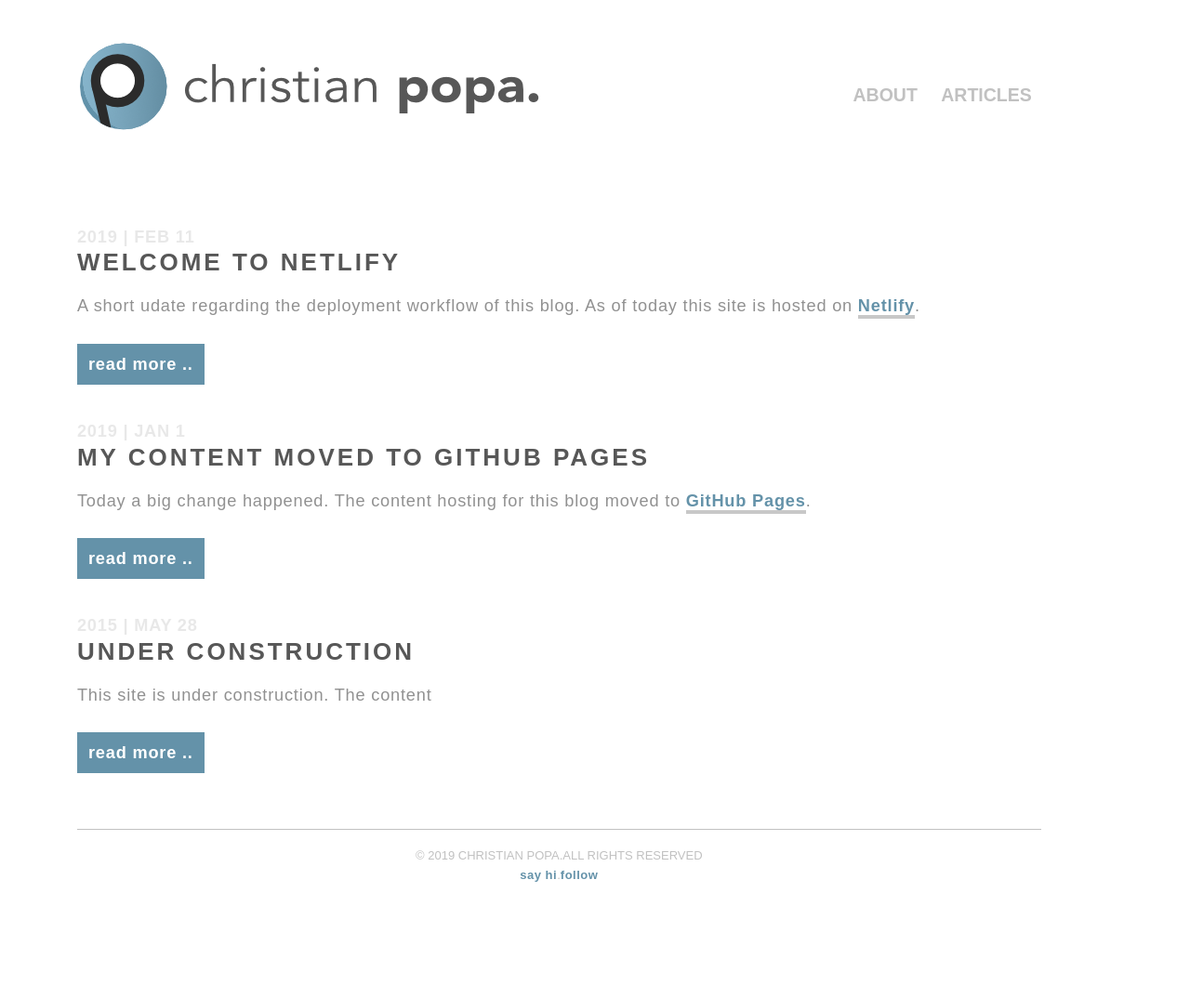
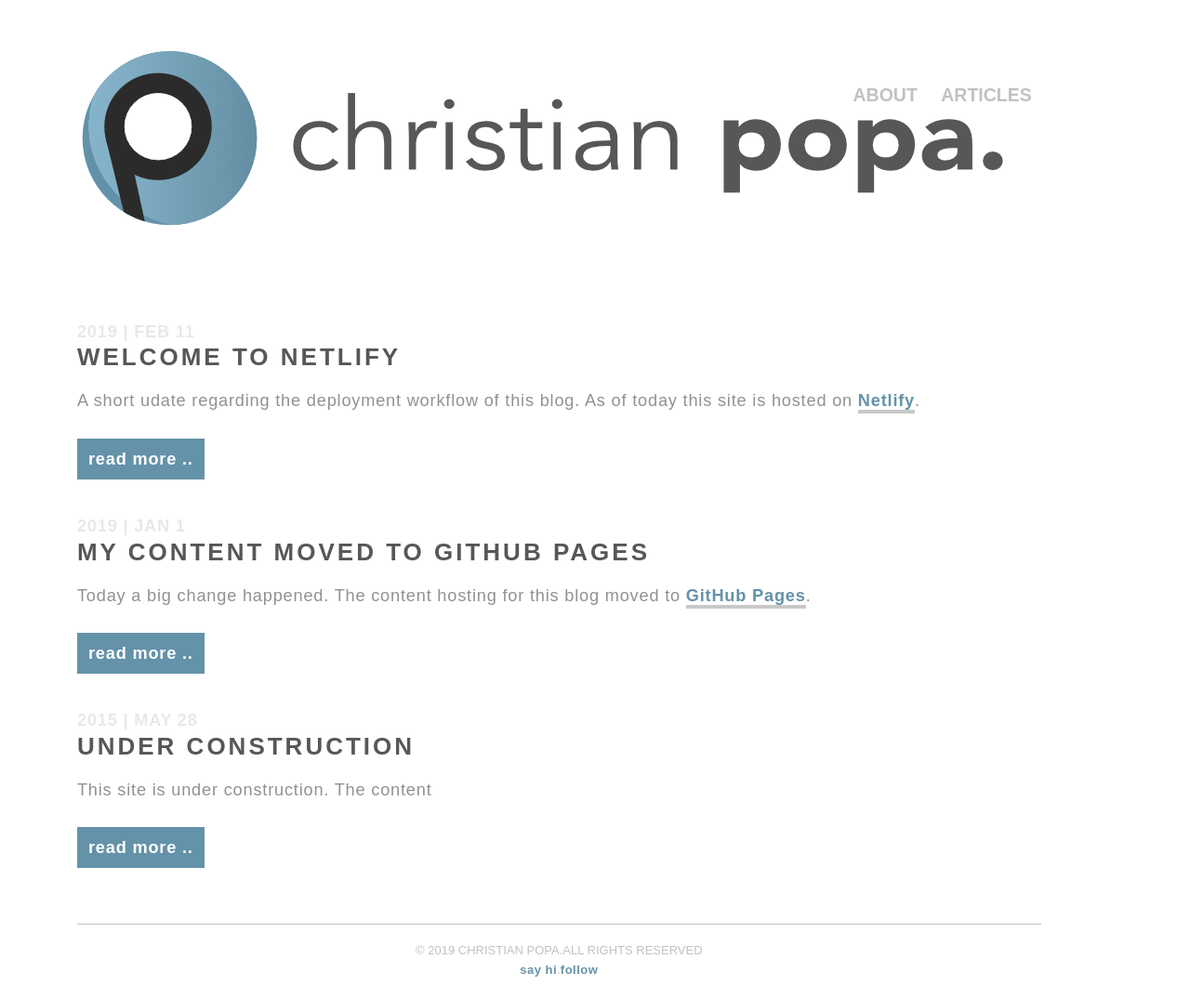
Before and after one commit to cristego/cristego.github.io, a Jekyll site: the page built from articles/index.html, in a window 1280 px wide. Shown: the whole page at 93% size. Built offline with Jekyll 4.4.1, drawn with Linux system fonts in a browser that asks for light colours; the list of posts is cut into pages by our own code; before the commit the page ends 972 px from its top, so only the background shows below that.

Commit message:
update logo

```diff
--- a/_layouts/default_page.html
+++ b/_layouts/default_page.html
@@ -5,7 +5,7 @@
 <header>
 <div id="siteLogo">
 <!-- <h1><a href="{{ site.url }}">c p</a></h1> -->
-<a href="{{ site.url }}"><img id="logo_img" src="{{ "/media/cplogo_new_s.png" | prepend: site.url }}"></img></a>
+<a href="{{ site.url }}"><img id="logo_img" src="{{ "/media/cplogo_new_1000px.png" | prepend: site.url }}"></img></a>
 </div>
 <div id="nav_header">
 <ul>
```
